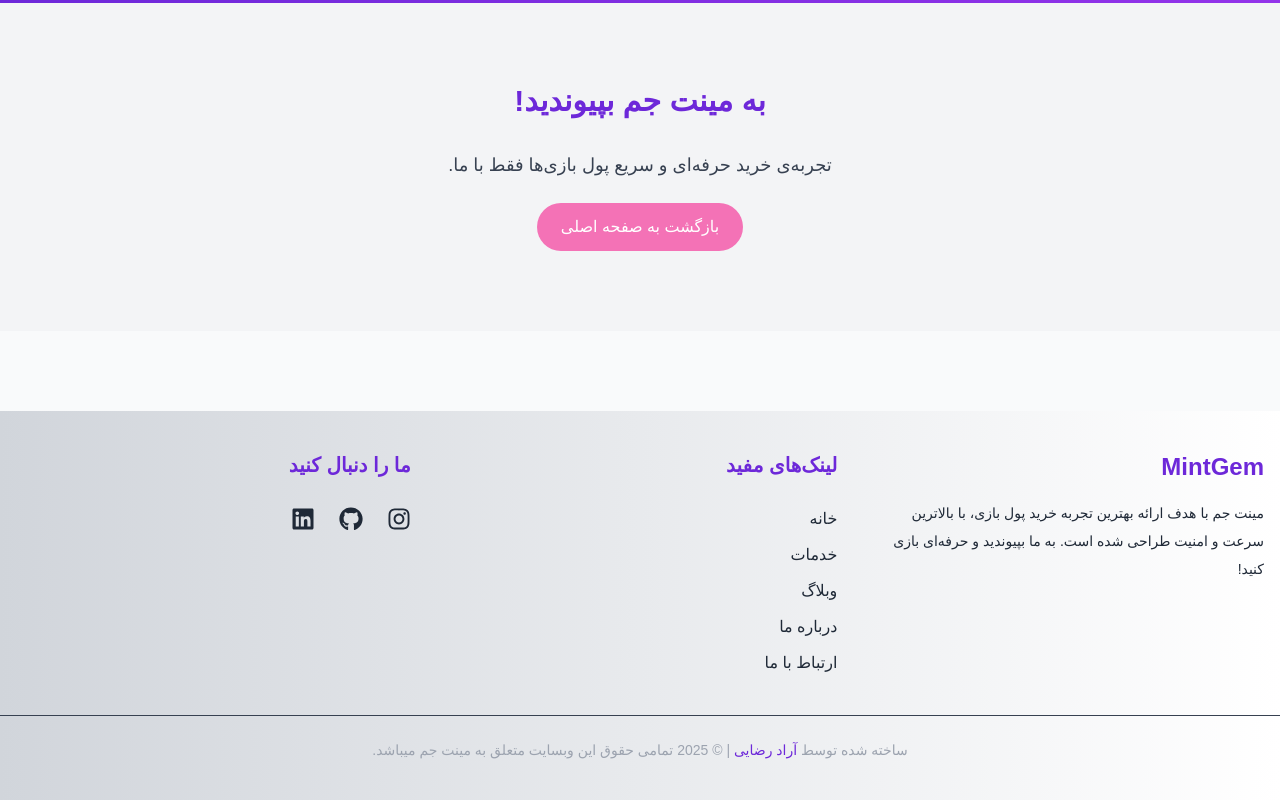
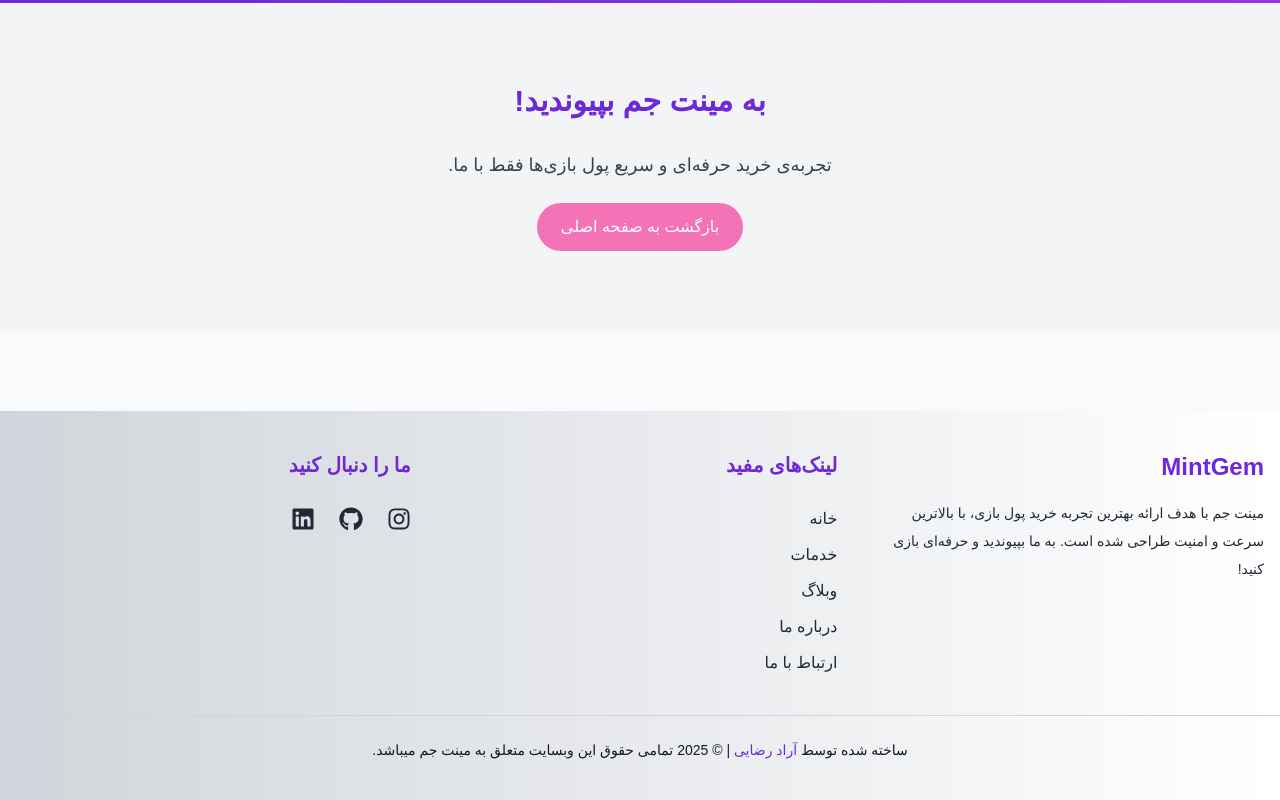
Before and after one commit to aradrezaei/Mintgem-frontend, a Next.js app: page /about in a window 1280 px wide. Shown: the part 1377-2177 px from the top of the page. Built offline with nearby package versions, Linux system fonts and the light colour scheme; a web font is replaced by a local one.

Commit message:
fix footer

```diff
--- a/components/Footer.js
+++ b/components/Footer.js
@@ -39,7 +39,7 @@
       </div>
 
       {/* خط جداکننده */}
-      <div className="mt-10 border-t border-gray-700 pt-6 text-center text-sm text-gray-400">
+      <div className="mt-10 border-t border-gray-300 dark:border-gray-700 pt-6 text-center text-sm text-gray-900 dark:text-gray-400">
         ساخته شده توسط{' '}
         <a href="https://aradrezaei.github.io" target="_blank" className="text-primary hover:underline">
           آراد رضایی
```
